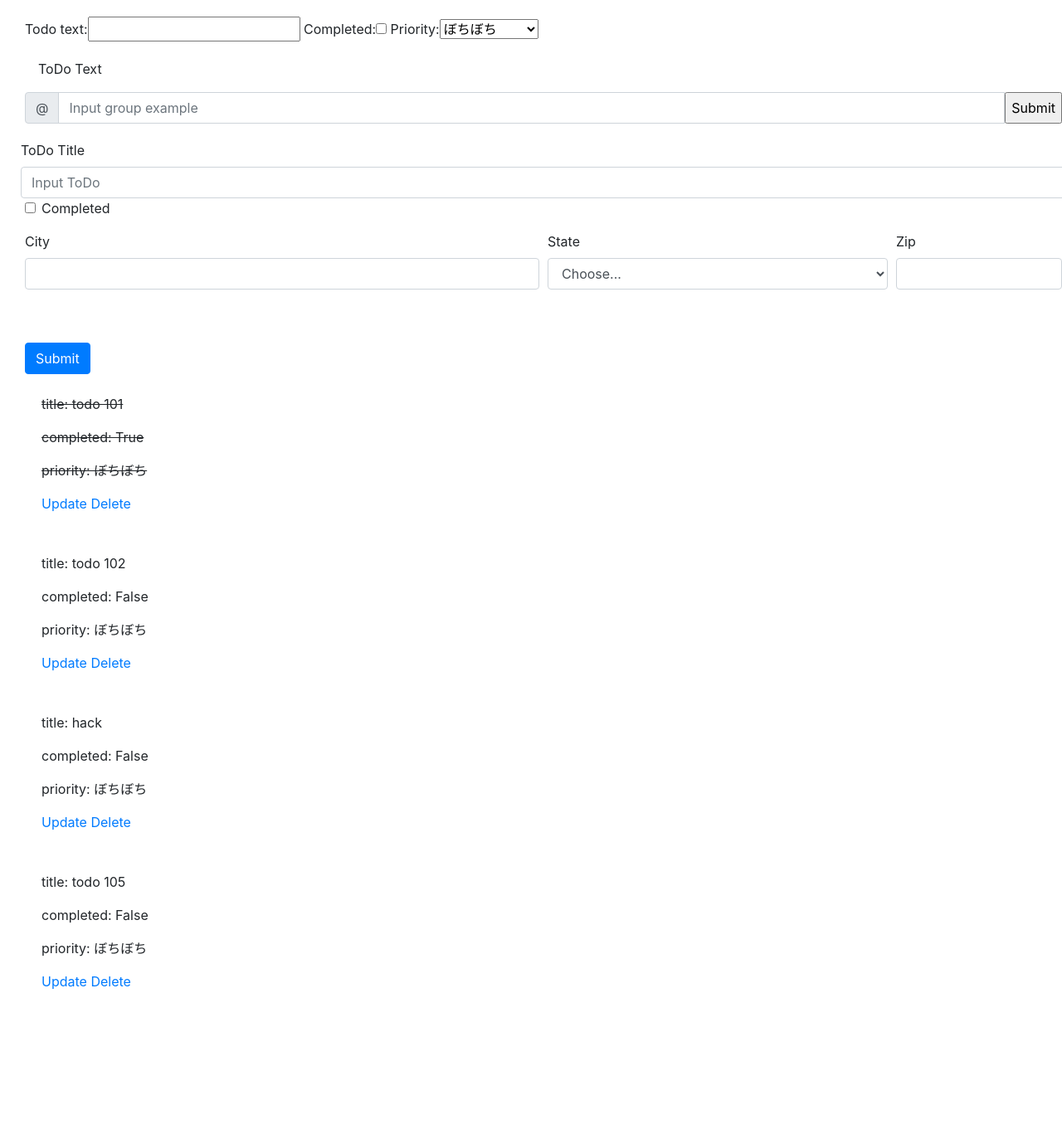
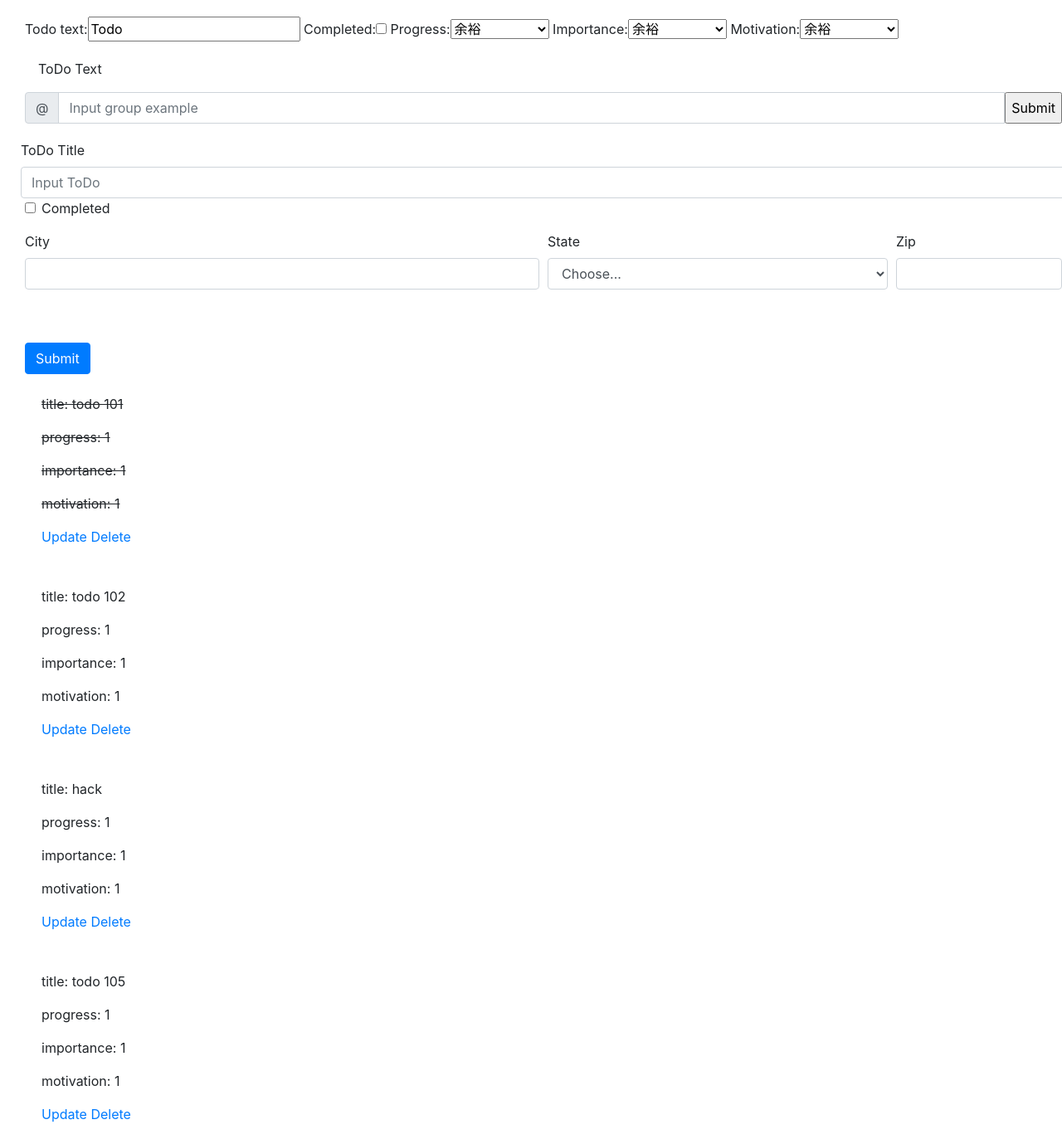
Before and after one commit to aaout/PriorityDo, a Django app: page / in a window 1280 px wide. Shown: the part 56-1435 px from the top of the page at 83% size. Before the commit the page ends 1249 px from the top, so only its background shows below. Run offline with Django 3.2, Linux system fonts and the light colour scheme; data comes from the database, SQL or seed files in the repository; some libraries are stand-ins or nearby versions.

Commit message:
change main

```diff
--- a/templates/todo/index.html
+++ b/templates/todo/index.html
@@ -22,7 +22,8 @@
         <div class="input-group-prepend">
             <div class="input-group-text" id="btnGroupAddon">@</div>
         </div>
-            <input type="text" class="form-control" placeholder="Input group example" aria-label="Input group example" aria-describedby="btnGroupAddon">
+        <input type="text" class="form-control" placeholder="Input group example" aria-label="Input group example"
+            aria-describedby="btnGroupAddon">
         <input type="submit" name="Create Todo">
     </div>
     </div>
@@ -31,7 +32,8 @@
 <form>
     <div class="form-row">
         <label for="exampleInputEmail1">ToDo Title</label>
-        <input type="email" class="form-control" id="exampleInputEmail1" aria-describedby="emailHelp" placeholder="Input ToDo">
+        <input type="email" class="form-control" id="exampleInputEmail1" aria-describedby="emailHelp"
+            placeholder="Input ToDo">
     </div>
     <div class="form-group form-check">
         <input type="checkbox" class="form-check-input" id="exampleCheck1">
@@ -58,25 +60,35 @@
     <br>
     <button type="submit" class="btn btn-primary">Submit</button>
 </form>
-
 {% for i in todo %}
 <div class='a1'>
-
     {% if i.completed == True %}
     <strike>
         <br>
+        {% if i.priority == 5 %}
+        <p>
+            ↓やばいよおおおおおおおおおおおおおおお
+        </p>
+        {% endif %}
         <p>title: {{i}}</p>
-        <p>completed: {{i.completed}}</p>
+        <p>progress: {{i.progress}}</p>
+        <p>importance: {{i.importance}}</p>
+        <p>motivation: {{i.motivation}}</p>
         <!-- priorityの要素にアクセスできない -->
-        <p>priority: {{i.priority}}</p>
+        <!-- <p>priority: {{i.priority}}</p> -->
     </strike>
     {% else %}
     <span>
         <br>
+        <!-- {% if i.priority == 5 %}
+        <p>
+            ↓やばいよおおおおおおおおおおおおおおお
+        </p>
+        {% endif %} -->
         <p>title: {{i}}</p>
-        <p>completed: {{i.completed}}</p>
-        <!-- priorityの要素にアクセスできない -->
-        <p>priority: {{i.priority}}</p>
+        <p>progress: {{i.progress}}</p>
+        <p>importance: {{i.importance}}</p>
+        <p>motivation: {{i.motivation}}</p>
     </span>
     {% endif %}
 
--- a/todo/models.py
+++ b/todo/models.py
@@ -9,17 +9,20 @@
         db_table = 'todo'
 
     priorityList = [
-        ("余裕", "余裕"),
-        ("まあまあ", "まあまあ"),
-        ("ぼちぼち", "ぼちぼち"),
-        ("やばい", "やばい"),
-        ("かなりやばい", "かなりやばい")
+        (1, "余裕"),
+        (2, "まあまあ"),
+        (3, "ぼちぼち"),
+        (4, "やばい"),
+        (5, "かなりやばい")
     ]
 
     # table追加予定
-    title = models.CharField(verbose_name='todo text', max_length=200)
+    title = models.CharField(verbose_name='todo text', max_length=200, default='Todo')
     completed = models.BooleanField(verbose_name='completed', default=False)
-    priority = models.CharField(max_length=10, choices=priorityList, default='ぼちぼち')
+    progress = models.IntegerField(choices=priorityList, default=1)
+    importance = models.IntegerField(choices=priorityList, default=1)
+    motivation = models.IntegerField(choices=priorityList, default=1)
+    # sum = progress + importance + motivation
     # is_validでエラーでる
     # created = models.DateTimeField(auto_created=True)
 
```
Lines whose indentation alone changed are shown as unchanged.
